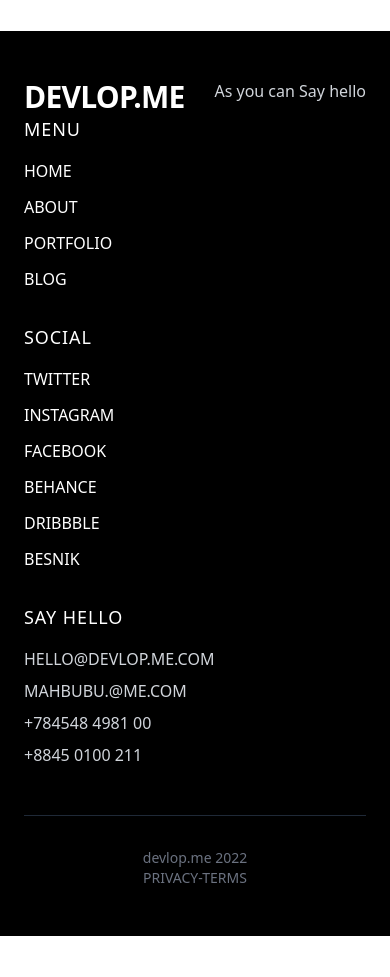
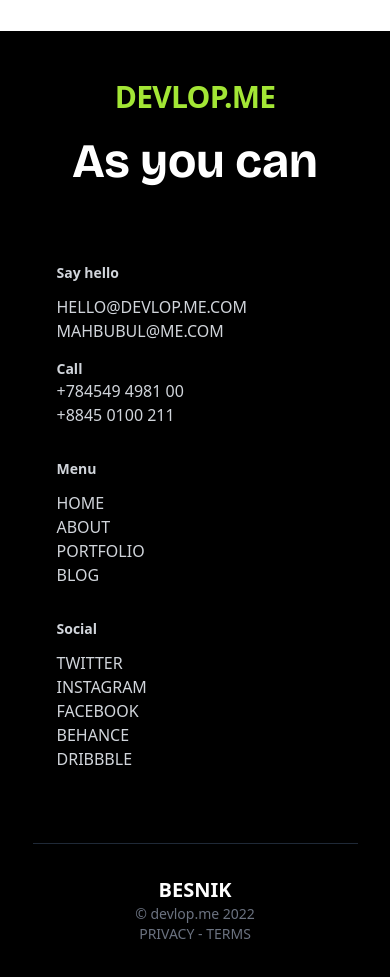
Before and after one commit to Faysal2123/raintor-portfolio, a React (Vite) app: page / in a window 390 px wide. Shown: the part 5460-6437 px from the top of the page. Before the commit the page ends 6396 px from the top, so only its background shows below. Built offline with nearby package versions, Linux system fonts and the light colour scheme; a web font is replaced by a local one.

Commit message:
improve footer responsiveness and accessibility

```diff
--- a/src/components/layout/Footer/Footer.jsx
+++ b/src/components/layout/Footer/Footer.jsx
@@ -1,62 +1,54 @@
-import React from 'react';
-
+import React from "react";
+import './Footer.css'
 const Footer = () => {
   return (
-        <footer className="bg-black text-white px-6 py-12">
-            <div className="max-w-6xl mx-auto">
-
-                <div className="flex  justify-between">
-                        <h2 className="text-3xl font-bold tracking-tight">DEVLOP.ME</h2>
-                        <div className="space-y-1 text-gray-300">
-                            <p>As you can Say hello</p>
-
-
+    <footer className="bg-black text-white md:px-6 py-12">
+      <div className="w-10/12 mx-auto">
+        <div className="flex lg:gap-[750px] items-center flex-col md:flex-row">
+          <h2 className="text-3xl font-bold tracking-tight text-lime-400 mb-4 md:mb-0">
+            DEVLOP.ME
+          </h2>
+          <div className="text-white">
+            <p className="text-[48px] md:text-[64px] font-bold leading-tight font-face">
+              As you can
+            </p>
           </div>
         </div>
-                <div className="grid grid-cols-1 md:grid-cols-4 gap-8">
-                    {/* Column 1 - Brand */}
 
-
-                    {/* Column 2 - Menu */}
+        <div className="flex justify-end ">
+          <div className="mt-12 grid grid-cols-1 sm:grid-cols-2 md:grid-cols-3 gap-8 text-gray-300  p-6 w-full md:w-auto">
             <div>
-                        <h3 className="text-lg font-medium uppercase tracking-wider mb-4">Menu</h3>
-                        <ul className="space-y-3">
-                            <li className="uppercase">HOME</li>
-                            <li className="uppercase">ABOUT</li>
-                            <li className="uppercase">PORTFOLIO</li>
-                            <li className="uppercase">BLOG</li>
-                        </ul>
+              <p className="mb-3 font-semibold text-sm">Say hello</p>
+              <p>HELLO@DEVLOP.ME.COM</p>
+              <p>MAHBUBUL@ME.COM</p>
+              <p className="mt-4 font-semibold text-sm">Call</p>
+              <p>+784549 4981 00</p>
+              <p>+8845 0100 211</p>
             </div>
 
-                    {/* Column 3 - Social */}
             <div>
-                        <h3 className="text-lg font-medium uppercase tracking-wider mb-4">Social</h3>
-                        <ul className="space-y-3">
-                            <li className="uppercase">TWITTER</li>
-                            <li className="uppercase">INSTAGRAM</li>
-                            <li className="uppercase">FACEBOOK</li>
-                            <li className="uppercase">BEHANCE</li>
-                            <li className="uppercase">DRIBBBLE</li>
-                            <li className="uppercase">BESNIK</li>
-                        </ul>
+              <p className="mb-3 font-semibold text-sm">Menu</p>
+              <p>HOME</p>
+              <p>ABOUT</p>
+              <p>PORTFOLIO</p>
+              <p>BLOG</p>
             </div>
 
-                    {/* Column 4 - Contact */}
-                    <div className="space-y-4">
-                        <h3 className="text-lg font-medium uppercase tracking-wider">Say hello</h3>
-                        <div className="space-y-2">
-                            <p className="text-gray-300">HELLO@DEVLOP.ME.COM</p>
-                            <p className="text-gray-300">MAHBUBU.@ME.COM</p>
-                            <p className="text-gray-300">+784548 4981 00</p>
-                            <p className="text-gray-300">+8845 0100 211</p>
+            <div>
+              <p className="mb-3 font-semibold text-sm">Social</p>
+              <p>TWITTER</p>
+              <p>INSTAGRAM</p>
+              <p>FACEBOOK</p>
+              <p>BEHANCE</p>
+              <p>DRIBBBLE</p>
             </div>
           </div>
         </div>
 
-                {/* Bottom section */}
-                <div className="border-t border-gray-800 mt-12 pt-8 flex flex-col md:flex-row justify-between items-center">
-                    <p className="text-gray-500 text-sm">devlop.me 2022</p>
-                    <p className="text-gray-500 text-sm">PRIVACY-TERMS</p>
+        <div className="border-t border-gray-800 mt-12 pt-8 flex flex-col md:flex-row justify-between items-center text-sm text-gray-500">
+          <p className="text-xl font-bold text-white">BESNIK</p>
+          <p>© devlop.me 2022</p>
+          <p>PRIVACY - TERMS</p>
         </div>
       </div>
     </footer>
```
Lines whose indentation alone changed are shown as unchanged.
